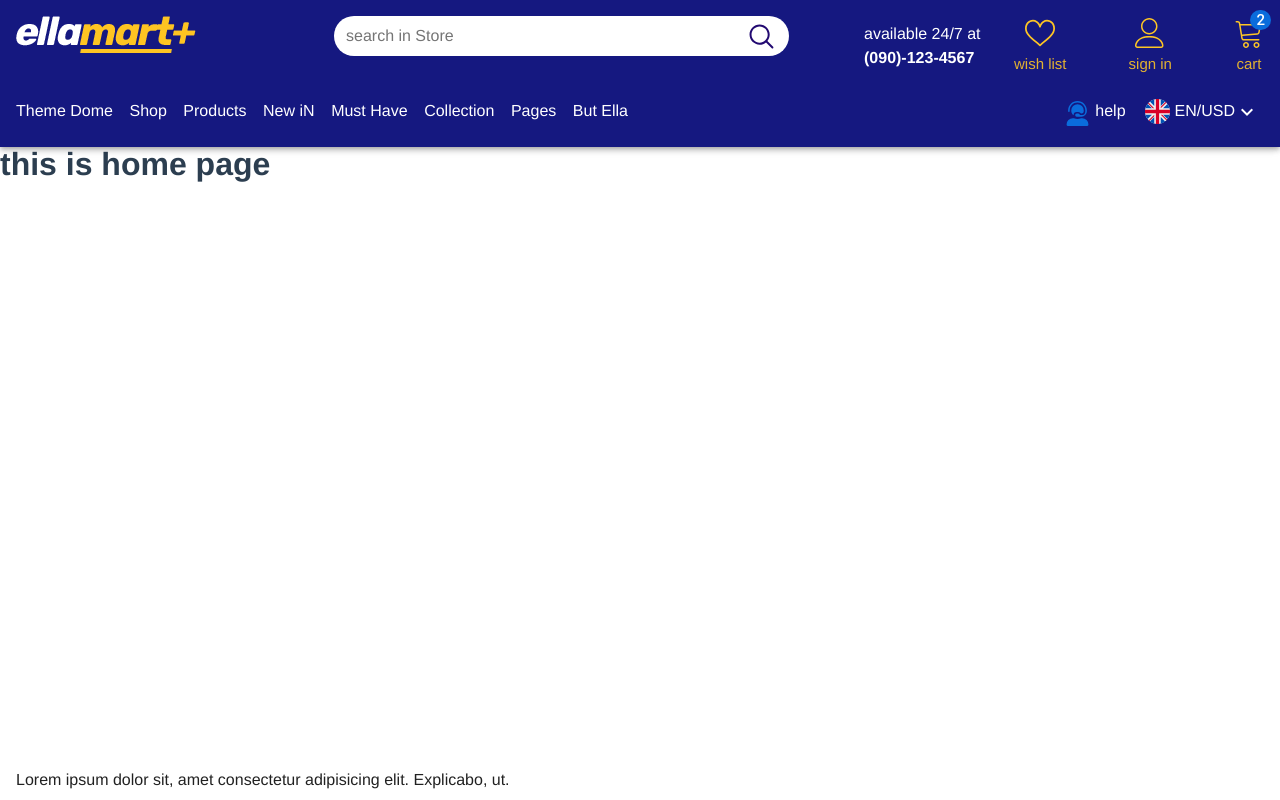
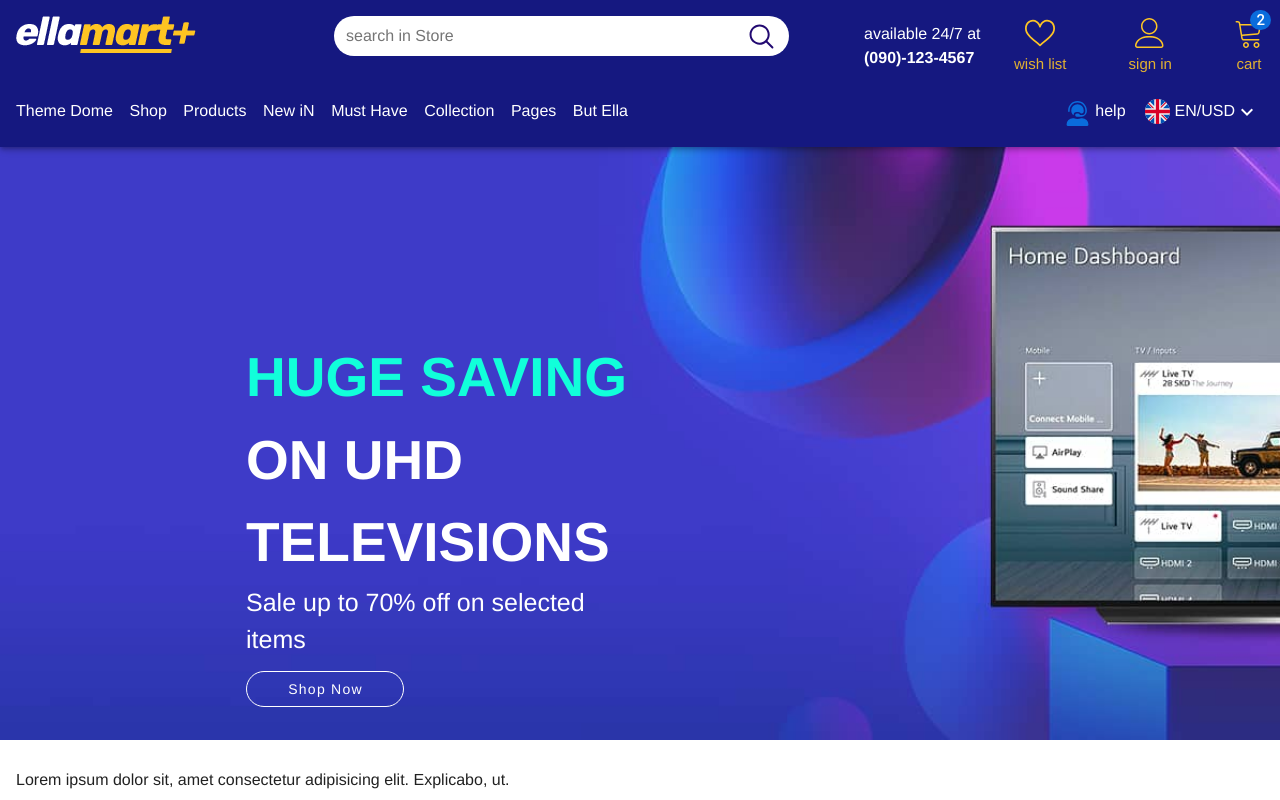
Before and after one commit to Vue-Project/ellamarkt, a Vue app: page / in a window 1280 px wide. Built offline with nearby package versions, Linux system fonts and the light colour scheme.

Commit message:
feat(home): add HeroSection component to HomeView
Introduce a new HeroSection component to enhance the visual appeal of the home page. This component includes a hero banner with promotional content and styling for better user engagement.

```diff
--- /dev/null
+++ b/src/components/home/HeroSection.vue
@@ -0,0 +1,48 @@
+<template>
+    <section class="hero-section">
+        <div class="box">
+            <v-container>
+                <v-row>
+                    <v-col cols="6">
+                        <div class="content">
+                            <h3>
+                                <span>Huge Saving</span>
+                                on UHD Televisions
+                            </h3>
+                            <p class="text-white mb-3">Sale up to 70% off on selected items</p>
+                            <v-btn class="py-2 px-10 text-white" density="default" variant="outlined" style="border-radius: 30px; text-transform: none">Shop Now</v-btn>
+                        </div>
+                    </v-col>
+                </v-row>
+            </v-container>
+        </div>
+    </section>
+</template>
+<script>
+export default {};
+</script>
+<style lang="scss">
+.hero-section {
+    .box {
+        height: 600px;
+        background-image: url("../../assets/images/banner-bg.jpg");
+        background-size: cover;
+        background-position: -70px top;
+    }
+    .content {
+        padding: 180px 0 0 190px;
+        p {
+            font-size: 25px;
+        }
+        h3 {
+            font-size: 55px;
+            font-weight: 900;
+            text-transform: uppercase;
+            color: #fff;
+            span {
+                color: #11ffda;
+            }
+        }
+    }
+}
+</style>
--- a/src/views/HomeView.vue
+++ b/src/views/HomeView.vue
@@ -1,11 +1,15 @@
 <template>
-    <h1>this is home page</h1>
+    <HeroSection />
 </template>
 
 <script>
 // @ is an alias to /src
+import HeroSection from "@/components/home/HeroSection.vue";
 
 export default {
     name: "HomeView",
+    components: {
+        HeroSection,
+    },
 };
 </script>
```
